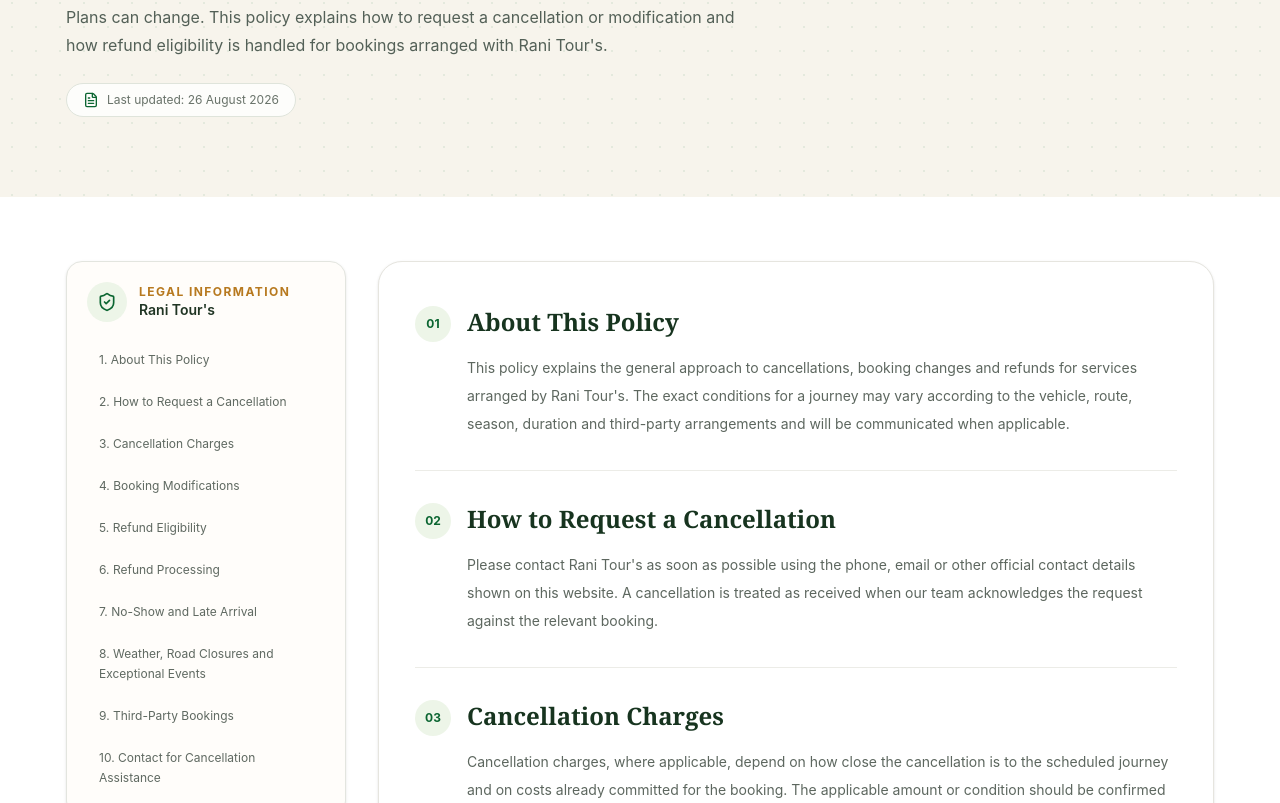
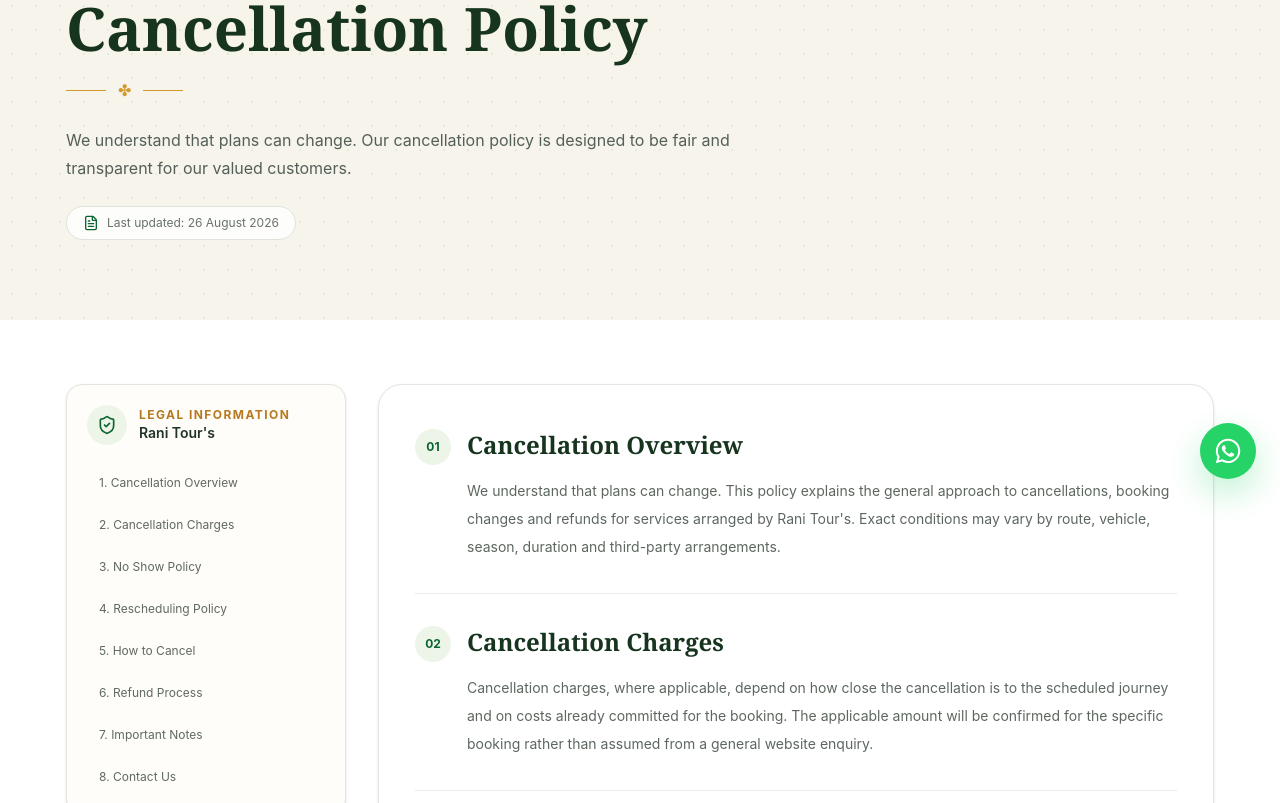
Before and after one commit to Shahzadkhanks19/rani-tours, a Next.js app: page /cancellation-policy in a window 1280 px wide. Shown: the part 297-1100 px from the top of the page. Built offline with nearby package versions, Linux system fonts and the light colour scheme.

Commit message:
Match cancellation page to shared site shell

```diff
--- a/app/cancellation-policy/page.tsx
+++ b/app/cancellation-policy/page.tsx
@@ -1,19 +1,22 @@
 import type { Metadata } from "next";
 import { LegalPage } from "@/components/legal/legal-page";
+import { Footer } from "@/components/layout/footer";
+import { FloatingActions } from "@/components/layout/floating-actions";
+import { Header } from "@/components/layout/header";
 
 export const metadata: Metadata = { title: "Cancellation Policy | Rani Tour's", description: "Read the general cancellation, modification and refund policy for travel services arranged by Rani Tour's." };
 
 const sections = [
-  { title: "About This Policy", paragraphs: ["This policy explains the general approach to cancellations, booking changes and refunds for services arranged by Rani Tour's. The exact conditions for a journey may vary according to the vehicle, route, season, duration and third-party arrangements and will be communicated when applicable."] },
-  { title: "How to Request a Cancellation", paragraphs: ["Please contact Rani Tour's as soon as possible using the phone, email or other official contact details shown on this website. A cancellation is treated as received when our team acknowledges the request against the relevant booking."] },
-  { title: "Cancellation Charges", paragraphs: ["Cancellation charges, where applicable, depend on how close the cancellation is to the scheduled journey and on costs already committed for the booking. The applicable amount or condition should be confirmed by our team for the specific booking rather than assumed from a general website enquiry."] },
-  { title: "Booking Modifications", paragraphs: ["Requests to change travel dates, pickup points, destinations, vehicles, passenger counts or itinerary details are subject to availability. A modification may change the quoted fare or require a fresh quotation where the journey requirements materially change."] },
-  { title: "Refund Eligibility", paragraphs: ["Where a payment is eligible for refund after applicable cancellation charges and committed third-party costs, the refundable balance will be communicated to the customer. Non-refundable third-party charges already incurred may be deducted where applicable."] },
-  { title: "Refund Processing", paragraphs: ["Approved refunds are normally returned through an appropriate payment method after the cancellation has been reviewed. Processing time can vary depending on the original payment method, bank or payment service provider."] },
-  { title: "No-Show and Late Arrival", paragraphs: ["If passengers do not arrive at the agreed pickup point or cannot be contacted within a reasonable waiting period, the booking may be treated as a no-show. Waiting, parking, additional distance or cancellation charges may apply depending on the circumstances and the confirmed trip terms."] },
-  { title: "Weather, Road Closures and Exceptional Events", paragraphs: ["If a journey is materially affected by severe weather, road closures, government restrictions, emergencies or other circumstances beyond reasonable control, our team will try to provide a practical alternative, reschedule or other appropriate resolution based on the service already provided and costs already committed."] },
-  { title: "Third-Party Bookings", paragraphs: ["Hotels, attractions, guides, partner operators and other third-party services may have their own cancellation and refund rules. Their applicable charges may form part of the final cancellation calculation where those services were booked for your journey."] },
-  { title: "Contact for Cancellation Assistance", paragraphs: ["For the most accurate cancellation or refund information, contact Rani Tour's with your booking details. Our team will review the specific journey and explain the applicable conditions before processing the request."] },
+  { title: "Cancellation Overview", paragraphs: ["We understand that plans can change. This policy explains the general approach to cancellations, booking changes and refunds for services arranged by Rani Tour's. Exact conditions may vary by route, vehicle, season, duration and third-party arrangements."] },
+  { title: "Cancellation Charges", paragraphs: ["Cancellation charges, where applicable, depend on how close the cancellation is to the scheduled journey and on costs already committed for the booking. The applicable amount will be confirmed for the specific booking rather than assumed from a general website enquiry."] },
+  { title: "No Show Policy", paragraphs: ["If passengers do not arrive at the agreed pickup point or cannot be contacted within a reasonable waiting period, the booking may be treated as a no-show. Waiting, parking, additional distance or cancellation charges may apply depending on the confirmed trip terms."] },
+  { title: "Rescheduling Policy", paragraphs: ["Requests to change travel dates, pickup points, destinations, vehicles, passenger counts or itinerary details are subject to availability. A material change may require a revised quotation."] },
+  { title: "How to Cancel", paragraphs: ["Please contact Rani Tour's as soon as possible using the phone, email or WhatsApp details shown on this website. A cancellation is treated as received when our team acknowledges the request against the relevant booking."] },
+  { title: "Refund Process", paragraphs: ["Where a payment is eligible for refund after applicable cancellation charges and committed third-party costs, the refundable balance will be communicated to the customer. Processing time can vary depending on the original payment method, bank or payment service provider."] },
+  { title: "Important Notes", items: ["Hotels, attractions, guides, permits and other third-party services may have their own cancellation rules.", "Weather, road closures, government restrictions or emergencies may require rescheduling or another practical resolution.", "For the most accurate information, always refer to the conditions shared for your confirmed booking."] },
+  { title: "Contact Us", paragraphs: ["For cancellation, rescheduling or refund assistance, contact Rani Tour's with your booking details and our team will explain the applicable conditions."] },
 ];
 
-export default function CancellationPolicyPage() { return <LegalPage eyebrow="Flexible Travel Support" title="Cancellation Policy" intro="Plans can change. This policy explains how to request a cancellation or modification and how refund eligibility is handled for bookings arranged with Rani Tour's." updated="26 August 2026" sections={sections} />; }
+export default function CancellationPolicyPage() {
+  return <><Header /><main><LegalPage eyebrow="Flexible. Fair. Transparent." title="Cancellation Policy" intro="We understand that plans can change. Our cancellation policy is designed to be fair and transparent for our valued customers." updated="26 August 2026" variant="cancellation" sections={sections} /></main><Footer /><FloatingActions /></>;
+}
```
